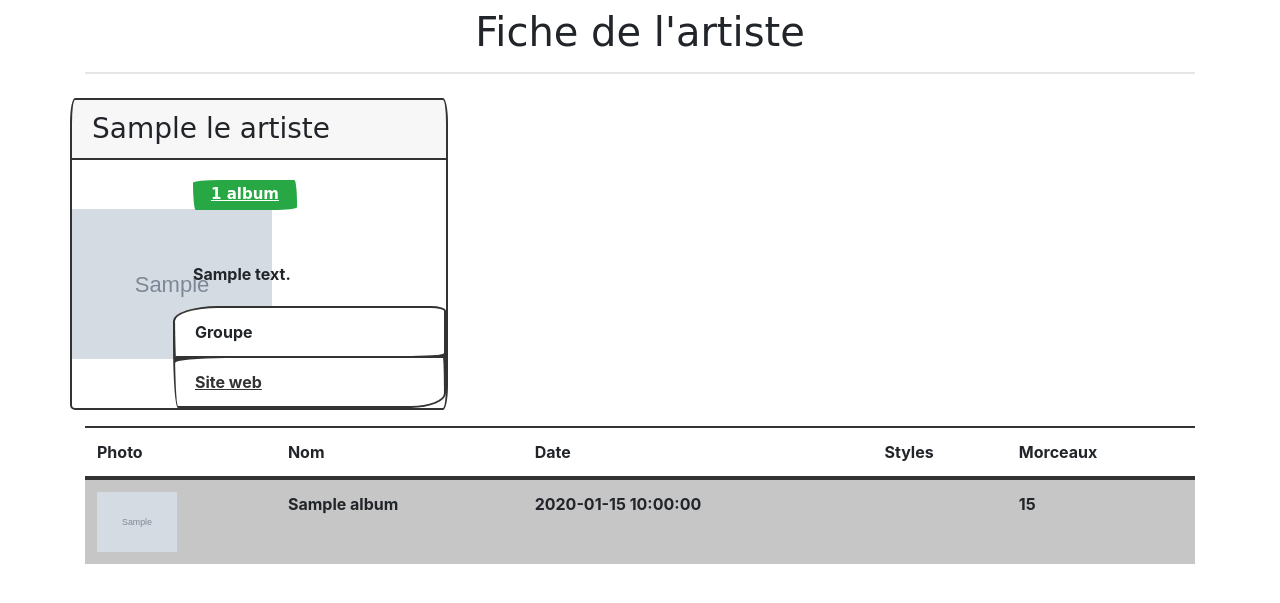
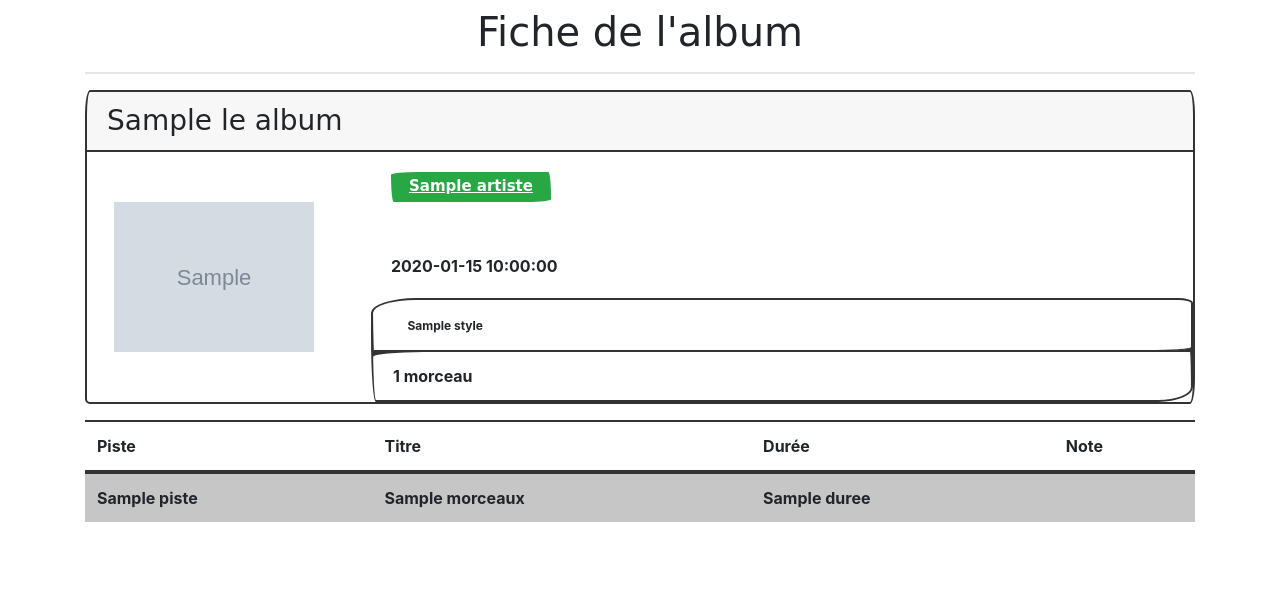
Before and after one commit to BTS-SIO-JV/gestionMusiqueSofiane, a Symfony app: template templates/album/ficheAlbum.html.twig in a window 1280 px wide. Shown: the part 60-663 px from the top of the page. Run offline with Twig, Linux system fonts and the light colour scheme; the template is opened without the code that fills it: most values are stand-ins (such as "Sample title", 1, 10 or a date in 2020); grey boxes marked "Sample" are stand-in pictures; some libraries are stand-ins or nearby versions; some web fonts are replaced.

Commit message:
11/10 soir

```diff
--- a/src/Controller/AlbumController.php
+++ b/src/Controller/AlbumController.php
@@ -13,7 +13,7 @@ class AlbumController extends AbstractController
     /**
      * @Route("/albums", name="albums",methods={"GET"})
      */
-    public function listealbums(AlbumRepository $repo): Response
+    public function listeAlbums(AlbumRepository $repo): Response
     {
         $albums=$repo->findAll();
         return $this->render('album/listeAlbums.html.twig', [
--- a/src/DataFixtures/AppFixtures.php
+++ b/src/DataFixtures/AppFixtures.php
@@ -30,14 +30,15 @@ class AppFixtures extends Fixture
 
         $lesArtistes=$this->chargeFichier("artiste.csv");
 
-        $genres=["men,women"];
+        $genres=["men","women"];
         foreach ($lesArtistes as $value) {
             $artiste=new Artiste();
             $artiste    ->setId(intval($value[0]))
                         ->setNom($value[1])
                         ->setDescription("<p>".join("</p><p>",$faker->paragraphs(5))."</p>")
                         ->setSite($faker->url())
-                        ->setImage('https://randomuser/me/api/portraits/'.$faker->randomElement($genres)."/".mt_rand(1,99).".jpg")
+                        ///bug sur le $faker->randomElement($genres) : ex -> https://randomuser.me/api/portraits/men,women/54.jpg
+                        ->setImage('https://randomuser.me/api/portraits/' . $faker->randomElement($genres)."/". mt_rand(1,99).".jpg")
                         ->setType($value[2]);
             $manager->persist($artiste);
             $this->addReference("artiste".$artiste->getId(),$artiste);
@@ -64,6 +65,7 @@ class AppFixtures extends Fixture
             $morceau    ->setId(intval($value[0]))
                         ->setTitre($value[2])
                         ->setAlbum($this->getReference("album".$value[1]))
+                        ->setPiste(intval($value[4]))
                         ->setDuree(date("i:s",$value[3]));
             $manager->persist($morceau);
             $this->addReference("morceau".$morceau->getId(),$morceau);
--- a/templates/album/ficheAlbum.html.twig
+++ b/templates/album/ficheAlbum.html.twig
@@ -1,62 +1,62 @@
 {% extends 'base.html.twig' %}
 
-{% block title %}Fiche artiste !{% endblock %}
+{% block title %}Fiche album !{% endblock %}
 
 {% block body %}
-<h1 class="pt-2 text-center">Fiche de l'artiste</h1>
+<h1 class="pt-2 text-center">Fiche de l'album</h1>
 <hr>
-<div class="row pt-2">
 
-    {% set nbAlbums = leArtiste.albums|length %}
         <div class="card mb-3">
-            <h3 class="card-header"> {{leArtiste.nom}} </h3>
+            <h3 class="card-header"> {{leAlbum.nom}} </h3>
 
             <div class="row">
                 <div class="col-3 d-flex align-items-center mx-auto">
-                    <img class="avatar mx-auto d-block " style="height: auto; width : 200px; display: block;" src="{{leArtiste.image}}" alt"Card image">
+                    <img class="avatar mx-auto d-block " style="height: auto; width : 200px; display: block;" src="{{leAlbum.image}}" alt"Card image">
                 </div>
 
                 <div class="col">
                     <div class="card-body">
                         <h5 class="card-title">
-                        <a href="" class="badge badge-success"> {{nbAlbums}}  {% if nbAlbums>1 %} albums {% else %} album {% endif %} </a>
+                        <a href=" {{path('ficheArtiste', {'id':leAlbum.artiste.id})}} " class="badge badge-success"> {{leAlbum.artiste.nom}} </a>
                         </h5>
                     </div>
                     <div class="card-body">
-                        <p class="card-text"> {{leArtiste.description|raw}}</p>
+                        <p class="card-text"> {{leAlbum.date}}</p>
                     </div>
                     <ul class="list-group list-group-flush">
                         <li class="list-group-item">
-                            {% if leArtiste.type==0 %} Artiste {% else %} Groupe {% endif %}
+                            {% for leStyle in leAlbum.styles %}
+                                <span class="badge" style="background-color: {{leStyle.couleur}}">{{leStyle.nom}}</span>
+                            {% endfor %}
                         </li>
-                        <li class="list-group-item"> <a href="{{leArtiste.site}}">Site web</a> </li>
+                        {% set nb = leAlbum.morceaux|length %}
+                        <li class="list-group-item">
+                            {{nb}} {% if nb >1 %}  morceaux {% else %} morceau{% endif %}
+                        </li>
                     </ul>
 
                 </div>
 
             </div>
         </div>
-</div>
 
 <table class="table table-hover mx-auto">
   <thead>
     <tr>
-      <th scope="col-3">Photo</th>
-      <th scope="col-4">Nom</th>
-      <th scope="col-1">Date</th>
-      <th scope="col-3">Styles</th>
-      <th scope="col-1">Morceaux</th>
+      <th scope="col-3">Piste</th>
+      <th scope="col-4">Titre</th>
+      <th scope="col-1">Durée</th>
+      <th scope="col-3">Note</th>
     </tr>
   </thead>
   <tbody>
 
-  {% for leAlbum in leArtiste.albums %}
+  {% for leMorceau in leAlbum.morceaux %}
         <tr class="table-primary">
-            <td><img class="miniature"src=" {{leAlbum.image}} " alt=""></td>
-            <td scope="row"> {{leAlbum.nom}} </td>
-            <td> {{leAlbum.date}} </td>
+            <td scope="row">{{leMorceau.piste}} </td>
+            <td> {{leMorceau.titre}} </td>
+            <td> {{leMorceau.duree}} </td>
             <td></td>
-            <td>{{leAlbum.morceaux|length}}</td>
         </tr>
   {% endfor %}
 
--- a/templates/artiste/ficheArtiste.html.twig
+++ b/templates/artiste/ficheArtiste.html.twig
@@ -53,7 +53,7 @@
   {% for leAlbum in leArtiste.albums %}
         <tr class="table-primary">
             <td><img class="miniature"src=" {{leAlbum.image}} " alt=""></td>
-            <td scope="row"> {{leAlbum.nom}} </td>
+            <td scope="row"><a href=" {{path('ficheAlbum', {'id':leAlbum.id})}} ">{{leAlbum.nom}}</a></td>
             <td> {{leAlbum.date}} </td>
             <td></td>
             <td>{{leAlbum.morceaux|length}}</td>
```
Also changed, not shown: migrations/Version20220929143200.php (deleted, +0 -41 lines), migrations/Version20221004165315.php (deleted, +0 -40 lines), migrations/Version20221011164206.php (added, +49 -0 lines), src/Entity/Morceau.php (+17 -0 lines), templates/album/listeAlbums.html.twig (+6 -3 lines).
